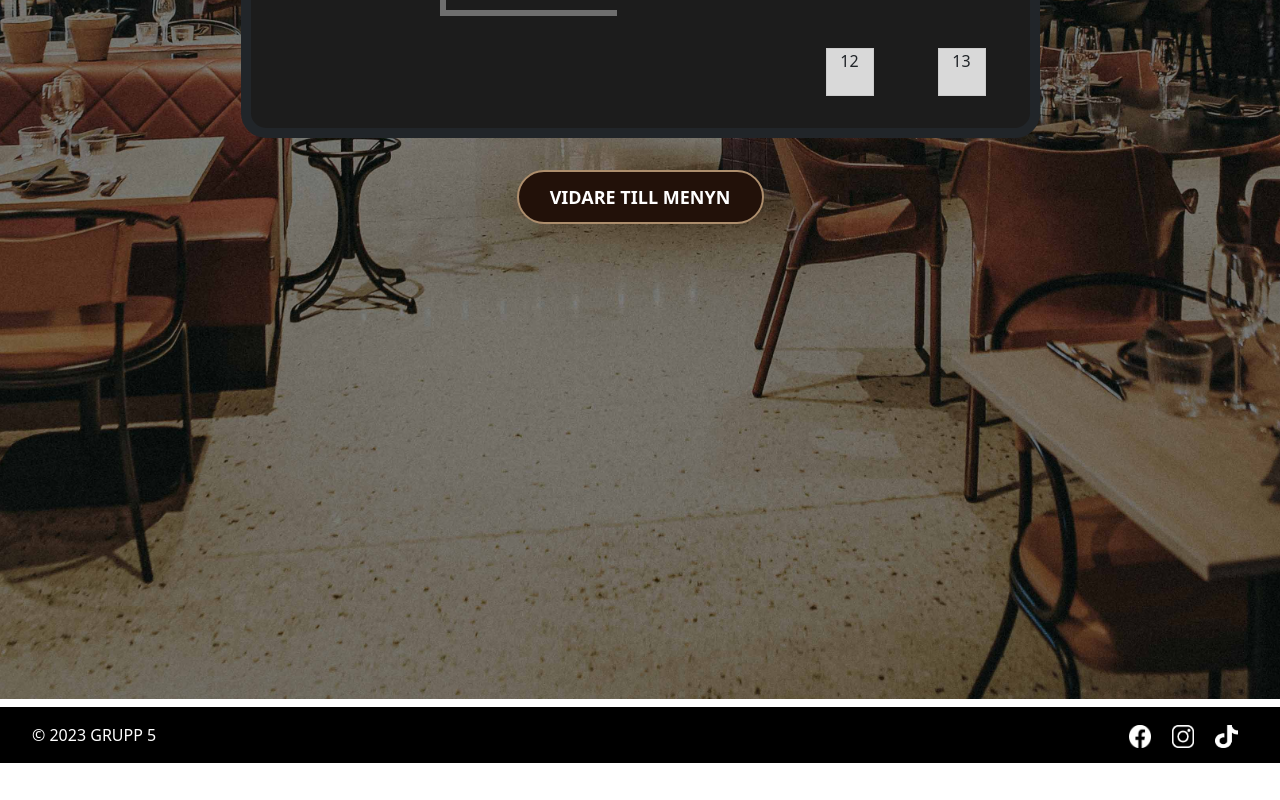
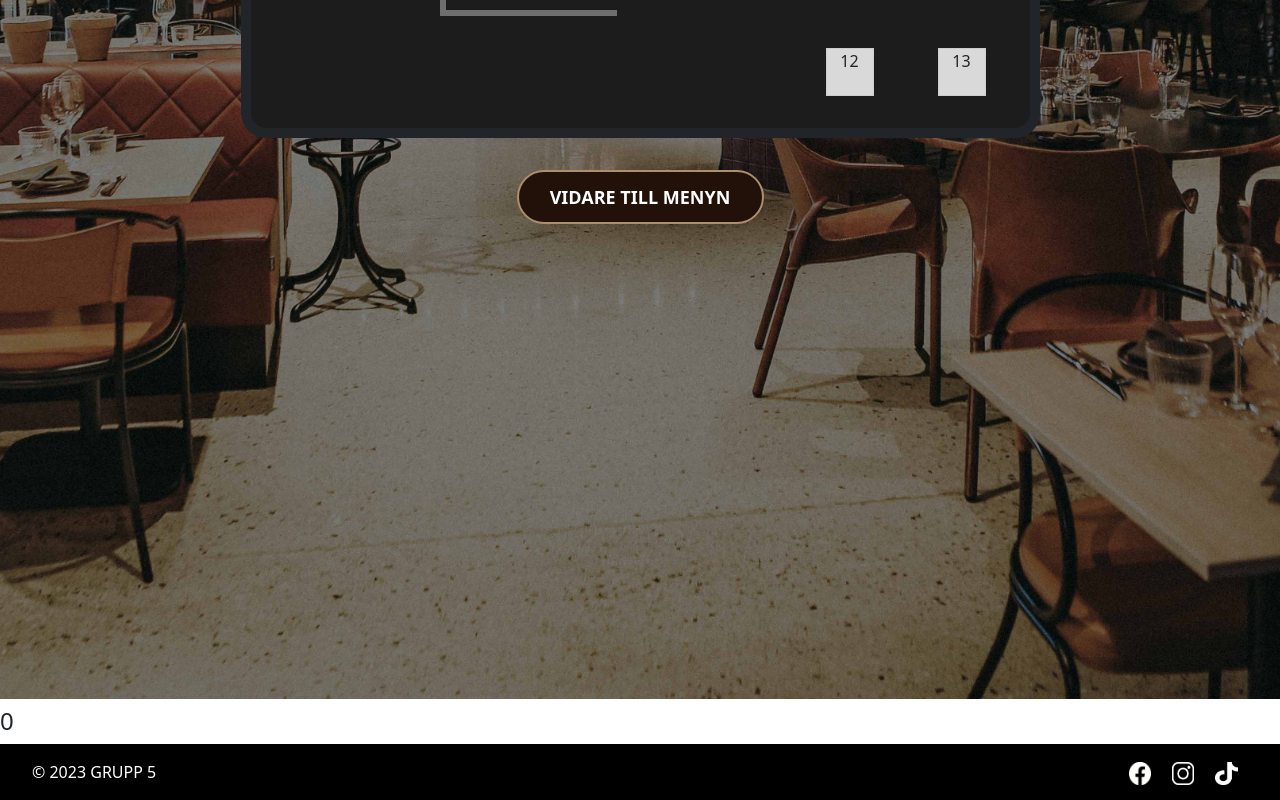
Before and after one commit to AlexanderAvernas/Grupp5-project, a Vue app: page /booking in a window 1280 px wide. Shown: the part 741-1541 px from the top of the page. Before the commit the page ends 1504 px from the top, so only its background shows below. Built offline with nearby package versions, Linux system fonts and the light colour scheme; a web font is replaced by a local one.

Commit message:
Added selectSeatColor

```diff
--- a/src/components/SeatBooking.vue
+++ b/src/components/SeatBooking.vue
@@ -38,6 +38,9 @@
           <option value="0">0</option>
           <option value="1">1</option>
           <option value="2">2</option>
+          <option value="3">3</option>
+          <option value="4">4</option>
+          <option value="5">5</option>
         </select>
       </form>
     </div>
@@ -48,7 +51,8 @@
         <div
           v-for="tableRight in tablesRight"
           :key="tableRight.id"
-          @click="selectSeat(tableRight)"
+          @click="$store.commit('selectSeat', tableRight.id)"
+          :class="{ selectedSeatColor: tableRight.id === $store.state.table }"
         >
           <div v-if="tableRight.available" class="seat available">
             {{ tableRight.id }}
@@ -62,7 +66,8 @@
         <div
           v-for="tableLeft in tablesLeft"
           :key="tableLeft.id"
-          @click="selectSeat(tableLeft)"
+          @click="$store.commit('selectSeat', tableLeft.id)"
+          :class="{ selectedSeatColor: tableLeft.id === $store.state.table }"
         >
           <div v-if="tableLeft.available" class="seat available">
             {{ tableLeft.id }}
@@ -76,7 +81,8 @@
         <div
           v-for="tableBottom in tablesBottom"
           :key="tableBottom.id"
-          @click="selectSeat(tableBottom)"
+          @click="$store.commit('selectSeat', tableBottom.id)"
+          :class="{ selectedSeatColor: tableBottom.id === $store.state.table }"
         >
           <div v-if="tableBottom.available" class="seat available">
             {{ tableBottom.id }}
@@ -91,7 +97,8 @@
           id="centerSeat"
           v-for="tableCenter in tablesCenter"
           :key="tableCenter.id"
-          @click="selectSeat(tableCenter)"
+          @click="$store.commit('selectSeat', tableCenter.id)"
+          :class="{ selectedSeatColor: tableCenter.id === $store.state.table }"
         >
           <div v-if="tableCenter.available" class="seat available">
             {{ tableCenter.id }}
@@ -105,7 +112,8 @@
         <div
           v-for="tableCenterL in tablesCenterL"
           :key="tableCenterL.id"
-          @click="selectSeat(tableCenterL)"
+          @click="$store.commit('selectSeat', tableCenterL.id)"
+          :class="{ selectedSeatColor: tableCenterL.id === $store.state.table }"
         >
           <div v-if="tableCenterL.available" class="seat available">
             {{ tableCenterL.id }}
@@ -123,6 +131,8 @@
   <h4>{{ $store.state.date }}</h4>
   <h4>{{ $store.state.time }}</h4>
   <h4>{{ $store.state.guests }}</h4>
+  <h4>{{ selectedOption }}</h4>
+  <h4>{{ $store.state.table }}</h4>
 </template>
 
 <script>
@@ -138,7 +148,7 @@ export default {
       tablesCenterL: [
         { id: 4, available: true },
         { id: 5, available: true },
-        { id: 6, available: false },
+        { id: 6, available: true },
       ],
       tablesCenter: [
         { id: 7, available: true },
@@ -146,7 +156,7 @@ export default {
         { id: 9, available: true },
       ],
       tablesRight: [
-        { id: 10, available: false },
+        { id: 10, available: true },
         { id: 11, available: true },
       ],
       tablesBottom: [
@@ -154,14 +164,57 @@ export default {
         { id: 13, available: true },
       ],
       selectedOption: 0,
+      value: 0,
     };
   },
   watch: {
-    selectedOption(val) {
-      if (val === 1) {
+    selectedOption(value) {
+      if (value == 1) {
+        this.tablesRight[0].available = false;
+        this.tablesRight[1].available = false;
+        this.tablesLeft[2].available = false;
+        this.tablesCenterL[0].available = false;
+        this.tablesCenterL[1].available = false;
+        this.tablesBottom[0].available = true;
+        this.tablesBottom[1].available = true;
+      }
+      if (value == 2) {
+        this.tablesRight[0].available = false;
+        this.tablesRight[1].available = false;
+        this.tablesLeft[2].available = false;
+        this.tablesCenterL[0].available = false;
+        this.tablesCenterL[1].available = false;
+        this.tablesBottom[0].available = true;
+        this.tablesBottom[1].available = true;
+        this.tablesCenter[0].available = true;
+        this.tablesCenter[1].available = true;
+        this.tablesCenter[2].available = true;
+        this.tablesCenterL[2].available = true;
+      }
+      if (value == 4) {
+        this.tablesRight[0].available = true;
         this.tablesRight[1].available = true;
-      } else {
-        this.tablesRight[1].available = false;
+        this.tablesLeft[2].available = true;
+        this.tablesCenter[0].available = true;
+        this.tablesCenter[1].available = true;
+        this.tablesCenter[2].available = true;
+        this.tablesLeft[0].available = true;
+        this.tablesLeft[1].available = true;
+        this.tablesCenterL[0].available = true;
+        this.tablesCenterL[1].available = true;
+        this.tablesCenterL[2].available = true;
+        this.tablesBottom[0].available = false;
+        this.tablesBottom[1].available = false;
+      }
+      if (value == 5) {
+        this.tablesCenter[0].available = false;
+        this.tablesCenter[1].available = false;
+        this.tablesCenter[2].available = false;
+        this.tablesCenterL[2].available = false;
+        this.tablesLeft[0].available = false;
+        this.tablesLeft[1].available = false;
+        this.tablesBottom[0].available = false;
+        this.tablesBottom[1].available = false;
       }
     },
   },
@@ -173,10 +226,6 @@ export default {
         seat.available = false;
         alert("Not available");
       }
-    },
-    //Vuex
-    updateFormValues(field, value) {
-      this.$store.commit("updateFormValues", { field, value });
     },
   },
 };
@@ -196,7 +245,15 @@ export default {
   border-radius: 25px;
   place-content: center;
 }
+
+/* selected seat style */
+.selectedSeatColor .seat.available {
+  background-color: #1a630e;
+  box-shadow: 0 0 50px 15px #62ce44;
+}
+
 /* TABLE CENTER ROUND TABLES  */
+
 .tableCenter-container {
   grid-column: 3 / 4;
   grid-row: 1;
@@ -277,9 +334,9 @@ div.tablesRight-container > div:nth-child(2) > div {
   cursor: pointer;
   background-color: #d9d9d9;
 }
-
 .seat.available:hover {
   background-color: #1a630e;
+  box-shadow: 0 0 50px 15px #62ce44;
   color: #fff;
   transform: scale(1.1);
 }
@@ -297,7 +354,6 @@ div.tablesRight-container > div:nth-child(2) > div {
   background-size: cover;
   position: relative;
 }
-
 .text-container {
   display: flex;
   justify-content: center;
@@ -374,9 +430,7 @@ button {
 button:hover {
   transform: scale(1.1);
 }
-
 /* MOBILE DEVICE CSS */
-
 @media screen and (max-width: 600px) {
   .text {
     position: absolute;
@@ -386,7 +440,6 @@ button:hover {
     font-style: normal;
     font-weight: 600;
     font-size: 1rem;
-
     text-align: center;
   }
   .container {
@@ -482,3 +535,5 @@ button:hover {
   }
 }
 </style>
+Footer © 2023 GitHub, Inc. Footer navigation Terms Privacy Security Status Docs
+Contact GitHub Pricing API Training Blog About
--- a/src/store/index.js
+++ b/src/store/index.js
@@ -24,6 +24,10 @@ const store = createStore({
     updateFormValues(state, payload) {
       state.formValues[payload.field] = payload.value;
     },
+    selectSeat(state, seat) {
+      state.table = seat;
+      console.log(state.table);
+    },
   },
 
   strict: true,
```
